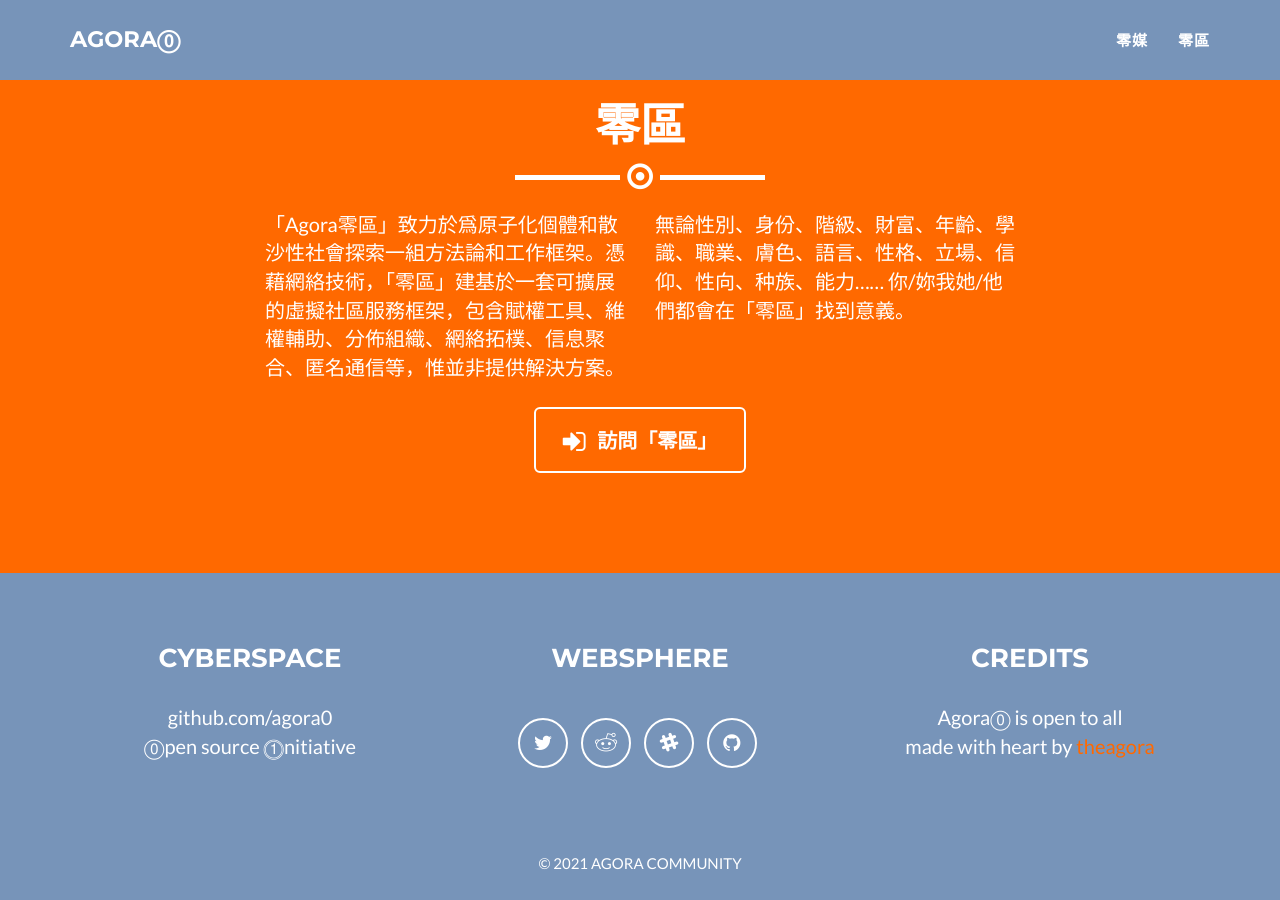
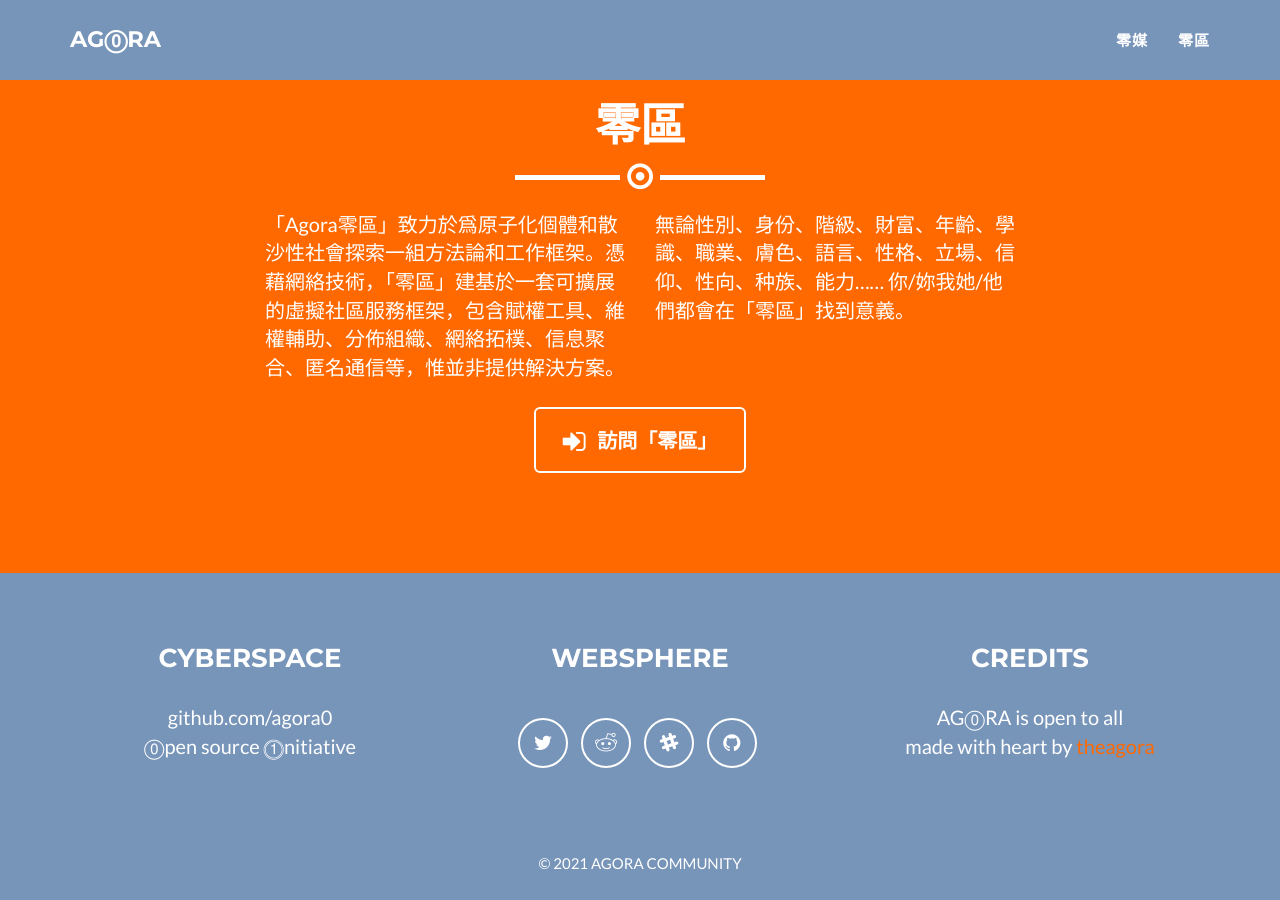
Before and after one commit to agora0/agora0.github.io, a Jekyll site: the page built from _posts/2021-01-01-pen0.md, in a window 1280 px wide and 900 px high, scrolled down 1582 px. Built offline with Jekyll 4.4.1, drawn with Linux system fonts in a browser that asks for light colours.

Commit message:
Update site title to 'AG⓪RA'

```diff
--- a/_config.yml
+++ b/_config.yml
@@ -1,5 +1,5 @@
 # Site settings
-title: Agora⓪
+title: AG⓪RA
 url: https://agora0.github.io
 description: "Agora Media Aggregation"
 keywords: "agora, 媒体聚合, 海外中文"
@@ -37,7 +37,7 @@ address:
   - line: ⓪pen source ⓵nitiative
 
 # Credits content
-credits: 'Agora⓪ is open to all <br> made with heart by <a href="https://github.com/theagora">theagora</a>'
+credits: 'AG⓪RA is open to all <br> made with heart by <a href="https://github.com/theagora">theagora</a>'
 
 # Build settings
 markdown: kramdown
```
Also changed, not shown: README.md.
